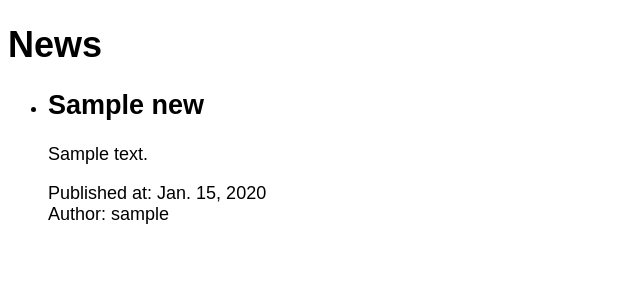
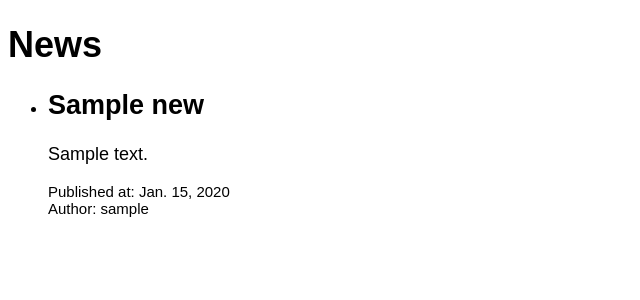
Before and after one commit to Domodomko/DTeamTask, a Django app: page /news/ in a window 1280 px wide. Shown: the part 58-358 px from the top of the page, without its empty margins (0-640 px from the left). Run offline with Django 3.2, Linux system fonts and the light colour scheme; tables that the repository leaves empty hold one stand-in row (values such as "Sample post"); parts of the project's set-up code (start-up, migrations or seed data) failed here and were passed over.

Commit message:
Update news_list.html

```diff
--- a/DTeamTask/templates/news/news_list.html
+++ b/DTeamTask/templates/news/news_list.html
@@ -19,8 +19,14 @@
         <li>
             <h2>{{news.title}}</h2>
             <p>{{news.content}}</p>
-            <span style="display:block;">Published at: {{news.publication_date}}</span>
-            <span style="display:block;">Author: {{news.author.username}}</span>
+            <span style="display:block; font-size: 15px">Published at: {{news.publication_date}}</span>
+            <span style="display:block; font-size: 15px">Author:
+                {% if news.author.username|length > 0 %}
+                    {{news.author.username}}
+                {% else %}
+                    Bot
+                {% endif %}
+            </span>
         </li>
         {% endfor %}
     </ul>
```
